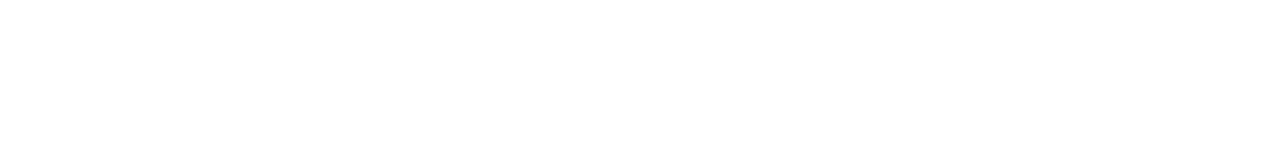
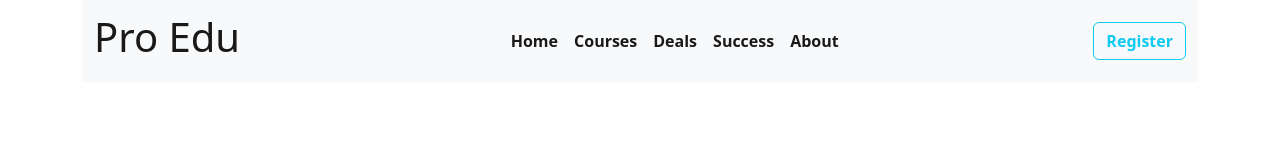
Before and after one commit to ashanur28/Education, a plain HTML site: page index.html in a window 1280 px wide. Drawn offline with nearby package versions, Linux system fonts and the light colour scheme.

Commit message:
added my navbar

```diff
--- a/index.html
+++ b/index.html
@@ -5,11 +5,60 @@
     <meta charset="UTF-8">
     <meta http-equiv="X-UA-Compatible" content="IE=edge">
     <meta name="viewport" content="width=device-width, initial-scale=1.0">
+    <!-- bootstrap link  -->
+    <link rel="stylesheet" href="	https://cdn.jsdelivr.net/npm/bootstrap@5.2.0/dist/css/bootstrap.min.css">
+    <!-- bootstrap link  -->
+    <!-- css link  -->
+    <link rel="stylesheet" href="style.css">
+    <!-- css link  -->
     <title>Ashhanur IT CEnter</title>
 </head>
 
 <body>
+    <!-- nav bar start  -->
+    <header>
+        <section class=" container">
+            <nav class=" navbar navbar-expand-lg bg-light">
+                <div class="container-fluid">
+                    <a class="navbar-brand" href="#">
+                        <h1> Pro Edu</h1>
+                    </a>
+                    <button class="navbar-toggler" type="button" data-bs-toggle="collapse"
+                        data-bs-target="#navbarTogglerDemo02" aria-controls="navbarTogglerDemo02" aria-expanded="false"
+                        aria-label="Toggle navigation">
+                        <span class="navbar-toggler-icon"></span>
+                    </button>
+                    <div class="collapse navbar-collapse" id="navbarTogglerDemo02">
+                        <ul class="navbar-nav me-auto mb-2 mb-lg-0 mx-auto">
+                            <li class="nav-item">
+                                <a class="nav-link active fw-bold" aria-current="page" href="#">Home</a>
+                            </li>
+                            <li class="nav-item">
+                                <a class="nav-link active fw-bold" aria-current="page" href="#">Courses</a>
+                            </li>
+                            <li class="nav-item">
+                                <a class="nav-link active fw-bold" aria-current="page" href="#">Deals</a>
+                            </li>
+                            <li class="nav-item">
+                                <a class="nav-link active fw-bold" aria-current="page" href="#">Success </a>
+                            </li>
+                            <li class="nav-item">
+                                <a class="nav-link active fw-bold" aria-current="page" href="#">About</a>
+                            </li>
+                        </ul>
+                        <button class="btn btn-outline-info fw-bold" type="submit">Register</button>
+                        </form>
+                    </div>
+                </div>
+            </nav>
 
+        </section>
+
+    </header>
+    <!-- nav bar end  -->
+    <!-- java script link  -->
+    <script src="	https://cdn.jsdelivr.net/npm/bootstrap@5.2.0/dist/js/bootstrap.bundle.min.js"></script>
+    <!-- java script link  -->
 </body>
 
 </html>
```
Also changed, not shown: style.css (added).
